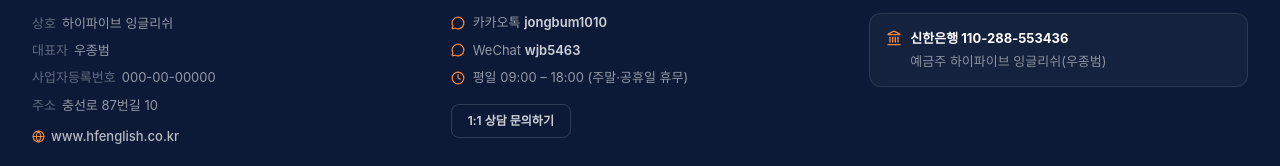
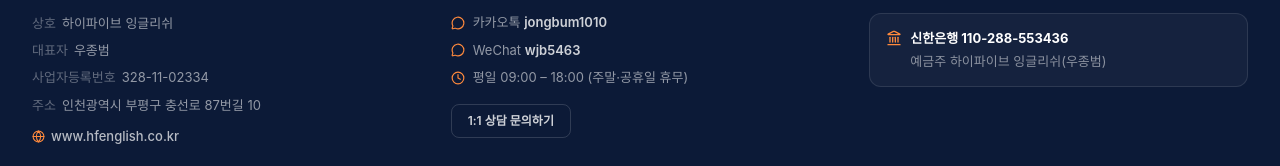
Before and after one commit to high-fiveenglish/high-five-english, a React (Vite) app: page / in a window 1280 px wide. Shown: the part 6300-6466 px from the top of the page. Built offline with nearby package versions, Linux system fonts and the light colour scheme; a web font is replaced by a local one.

Commit message:
Add real business registration number and address to footer
- 사업자등록번호: 328-11-02334
- 주소: 인천광역시 부평구 충선로 87번길 10

```diff
--- a/scripts/build-artifact.mjs
+++ b/scripts/build-artifact.mjs
@@ -3,8 +3,8 @@
 // Run after `vite build --base ./` with HashRouter + Google Fonts swapped in.
 import { readFileSync, writeFileSync } from "node:fs";
 
-const css = readFileSync("dist/assets/index-CPuK4UQQ.css", "utf-8");
-const js = readFileSync("dist/assets/index-BvTWjWkc.js", "utf-8");
+const css = readFileSync("dist/assets/index-X2vGItp5.css", "utf-8");
+const js = readFileSync("dist/assets/index-DVRcnP5k.js", "utf-8");
 
 const audioFiles = ["intro-1", "intro-2", "intro-3", "intro-4"];
 let jsWithAudio = js;
--- a/src/components/layout/Footer.tsx
+++ b/src/components/layout/Footer.tsx
@@ -49,11 +49,11 @@ export function Footer({ onOpenContact }: { onOpenContact: () => void }) {
               </div>
               <div className="flex gap-1.5">
                 <dt className="shrink-0 text-white/35">사업자등록번호</dt>
-                <dd>000-00-00000</dd>
+                <dd>328-11-02334</dd>
               </div>
               <div className="flex gap-1.5">
                 <dt className="shrink-0 text-white/35">주소</dt>
-                <dd>충선로 87번길 10</dd>
+                <dd>인천광역시 부평구 충선로 87번길 10</dd>
               </div>
               <div className="flex items-center gap-1.5 pt-1">
                 <Globe size={13} className="shrink-0 text-accent-400" />
```
